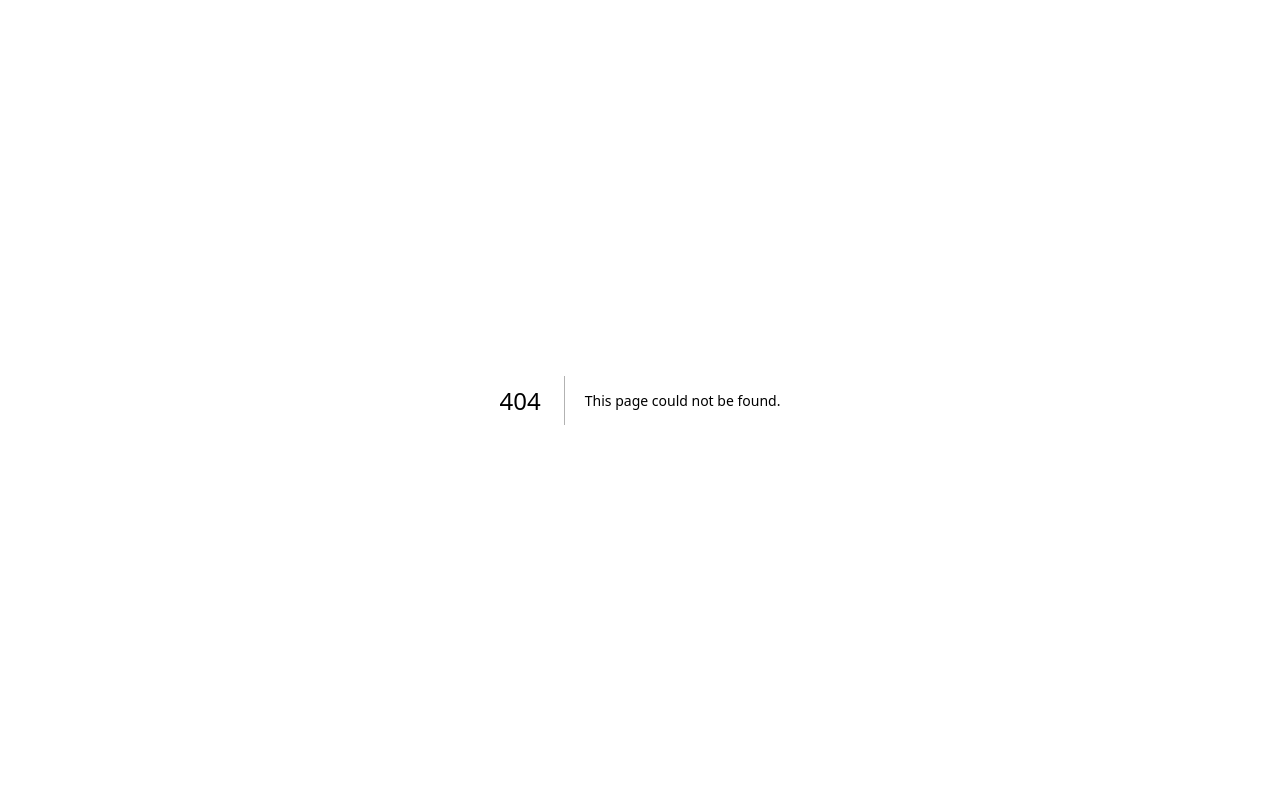
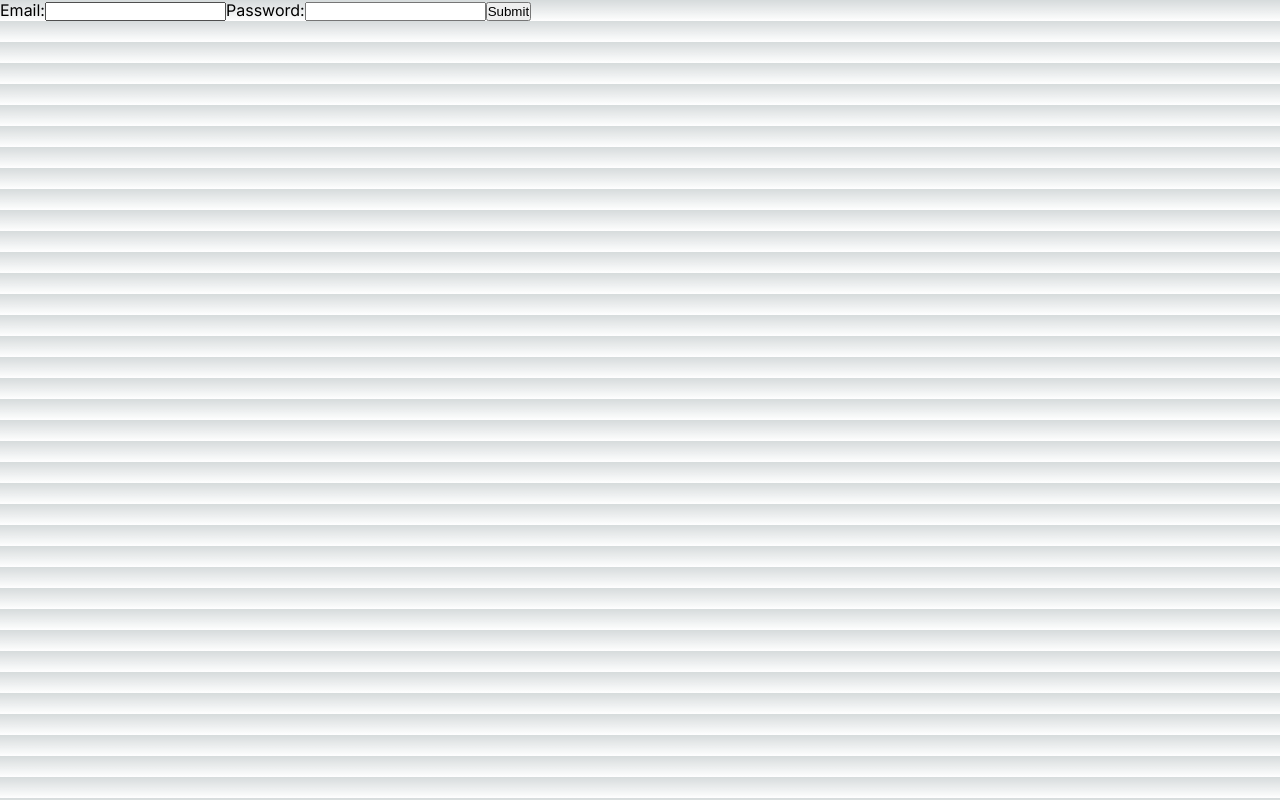
Before and after one commit to chrzanowskikamil/etool-app, a Next.js app: page /register in a window 1280 px wide. Before the commit this address had no page. Built offline with nearby package versions, Linux system fonts and the light colour scheme.

Commit message:
feat: next-auth installed

```diff
--- /dev/null
+++ b/app/register/page.tsx
@@ -0,0 +1,24 @@
+export default async function RegisterPage() {
+  return (
+    <form>
+      <label>
+        Email:
+        <input
+          type='email'
+          name='email'
+        />
+      </label>
+      <label>
+        Password:
+        <input
+          type='password'
+          name='password'
+        />
+      </label>
+      <input
+        type='submit'
+        value='Submit'
+      />
+    </form>
+  );
+}
```
Also changed, not shown: package.json (+6 -4 lines), 2 other files (tests, documents, lock files or other folders).
